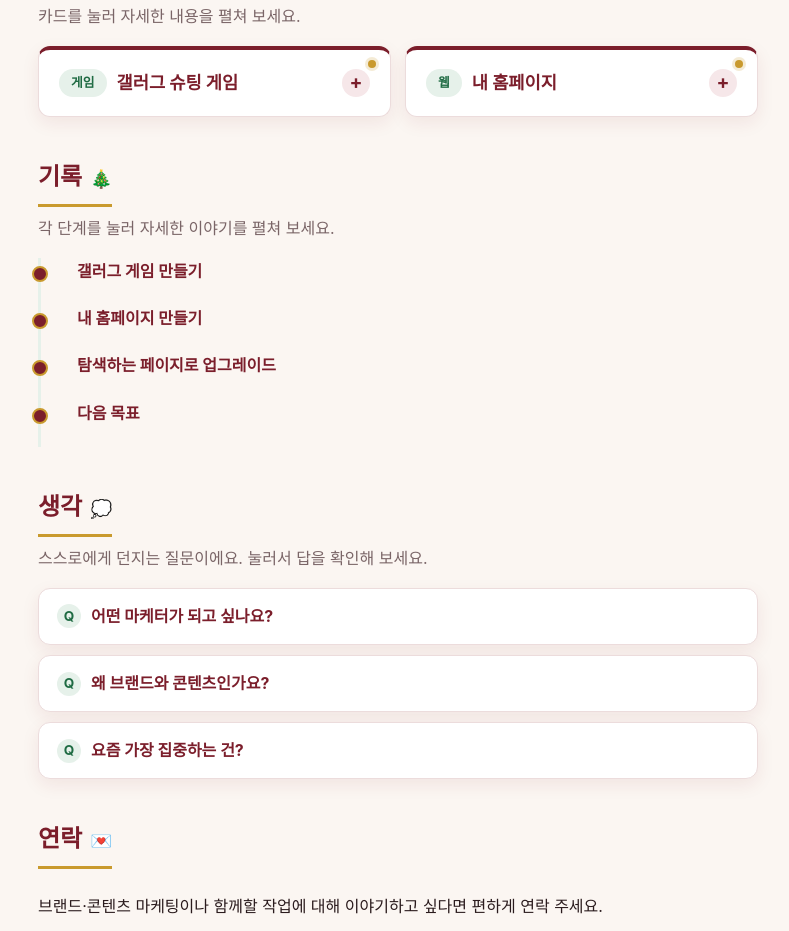
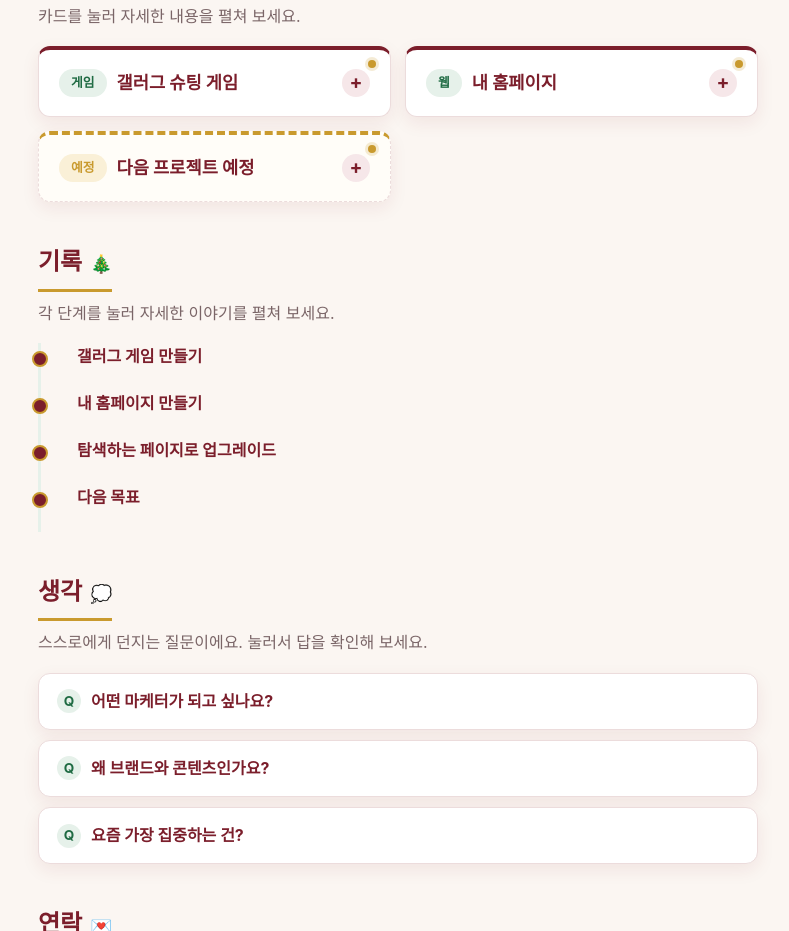
Before and after one commit to merong-jojo/merong-jojo.github.io, a plain HTML site: page index.html in a window 1280 px wide. Shown: the part 1133-2064 px from the top of the page, without its empty margins (242-1031 px from the left). Drawn offline with Linux system fonts and the light colour scheme.

Commit message:
Add upcoming project card to works

```diff
--- a/index.html
+++ b/index.html
@@ -127,6 +127,22 @@
             <a href="#record">만든 과정 보기 →</a>
           </div>
         </li>
+
+        <li class="card card-upcoming">
+          <button class="card-head" aria-expanded="false">
+            <span class="tag tag-upcoming">예정</span>
+            <h3>다음 프로젝트 예정</h3>
+            <span class="card-toggle" aria-hidden="true">+</span>
+          </button>
+          <div class="card-body">
+            <p>
+              브랜드 하나를 골라 콘텐츠를 기획하고 사람들의 반응을 관찰하는
+              미니 프로젝트를 준비하고 있어요. 경험 기반 고객 중심 마케터로서
+              첫 번째 마케팅 작업물이 될 예정입니다.
+            </p>
+            <p class="card-note">준비 중: 곧 이 자리에 실제 작업 과정과 결과를 채워 넣을게요.</p>
+          </div>
+        </li>
       </ul>
     </section>
 
--- a/style.css
+++ b/style.css
@@ -738,3 +738,15 @@ h2::after {
   letter-spacing: 0.08em;
   text-transform: uppercase;
 }
+
+/* 다음 프로젝트 예정 카드 */
+.card-upcoming {
+  border-top-color: var(--gold);
+  border-style: dashed;
+  background: #fffdf8;
+}
+
+.tag-upcoming {
+  background: #faf0d7;
+  color: var(--gold);
+}
```
